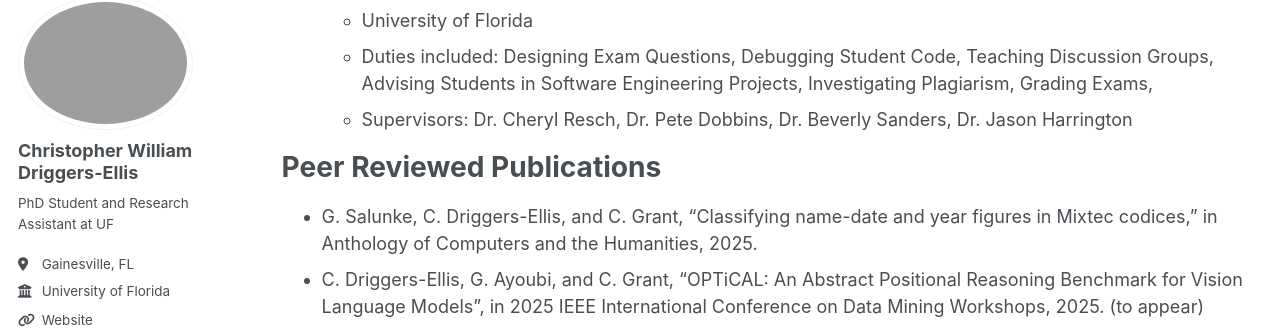
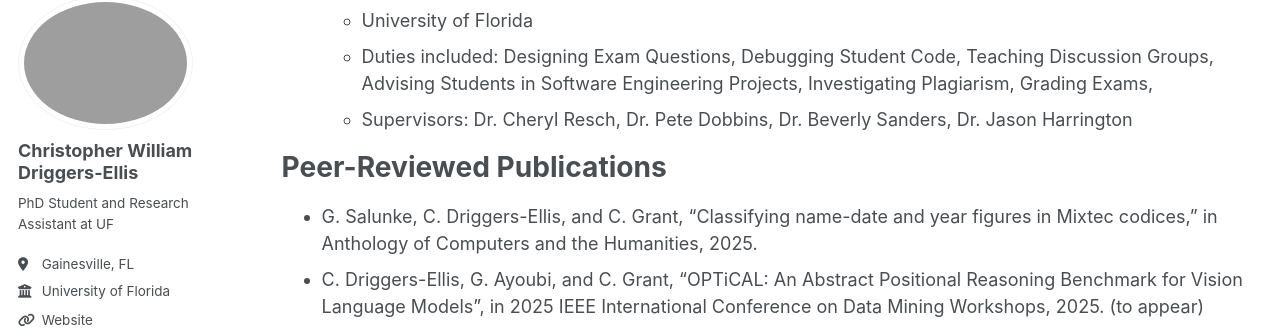
Before and after one commit to CWDE615/cwde615.github.io, a Jekyll site: the page built from _pages/cv.md, in a window 1280 px wide and 900 px high, scrolled down 630 px. Shown: the part 110-443 px from the top of the window. Built offline with Jekyll 4.4.1, drawn with Linux system fonts in a browser that asks for light colours; some web fonts are replaced.

Commit message:
fix:grammar

```diff
--- a/_pages/cv.md
+++ b/_pages/cv.md
@@ -32,7 +32,7 @@ Work experience
   * Duties included: Designing Exam Questions, Debugging Student Code, Teaching Discussion Groups, Advising Students in Software Engineering Projects, Investigating Plagiarism, Grading Exams,
   * Supervisors: Dr. Cheryl Resch, Dr. Pete Dobbins, Dr. Beverly Sanders, Dr. Jason Harrington
 
-Peer Reviewed Publications
+Peer-Reviewed Publications
 ======
 * 	G. Salunke, C. Driggers-Ellis, and C. Grant, “Classifying name-date and year figures in Mixtec codices,” in Anthology of Computers and the Humanities, 2025.
 * 	C. Driggers-Ellis, G. Ayoubi, and C. Grant, “OPTiCAL: An Abstract Positional Reasoning Benchmark for Vision Language Models”, in 2025 IEEE International Conference on Data Mining Workshops, 2025. (to appear)
```
